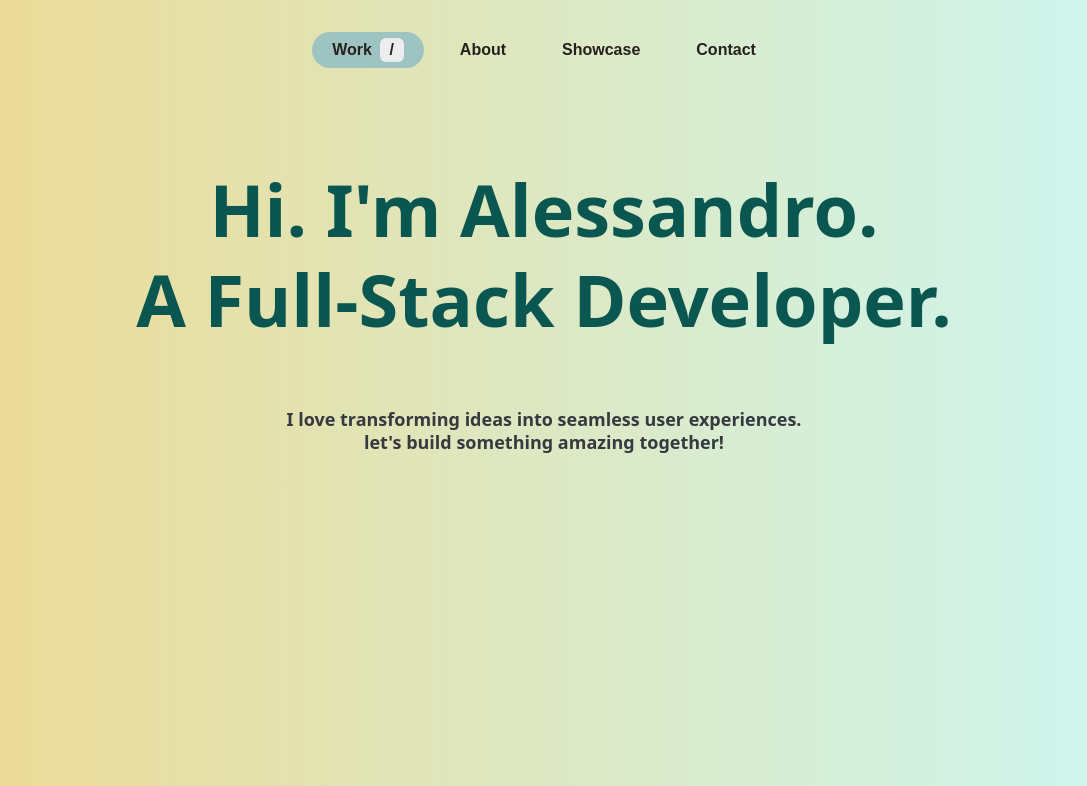
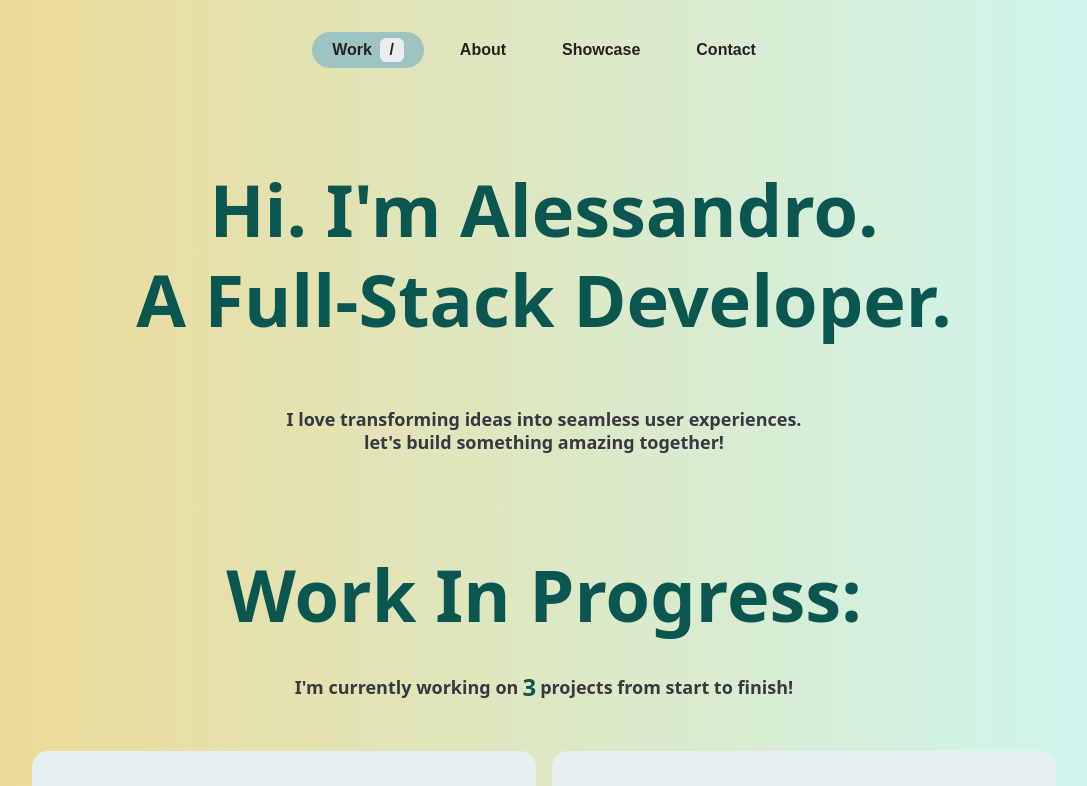
Before and after one commit to Ale-1508/portfolio, a Next.js app: page / in a window 1280 px wide. Shown: the top 786 px of the page, without its empty margins (96-1183 px from the left). Built offline with nearby package versions, Linux system fonts and the light colour scheme.

Commit message:
Added WorkInProgress section to homepage

```diff
--- a/src/app/home/HomeScreen.tsx
+++ b/src/app/home/HomeScreen.tsx
@@ -1,10 +1,12 @@
 import WhoAmI from "./components/WhoAmI";
+import WorkInProgress from "./components/WorkInProgress";
 
 
 function HomeScreen() {
   return(
     <>
       <WhoAmI />
+      <WorkInProgress />
     </>
   );
 }
```
